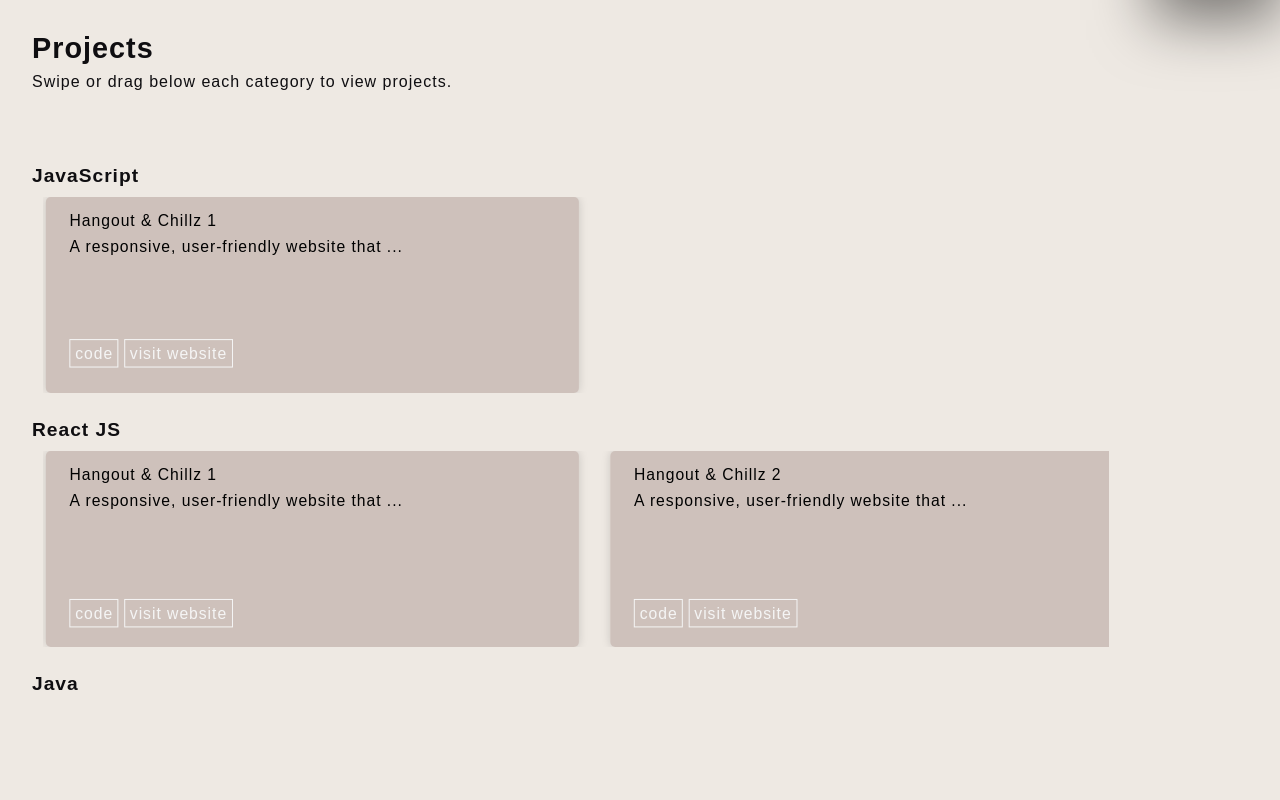
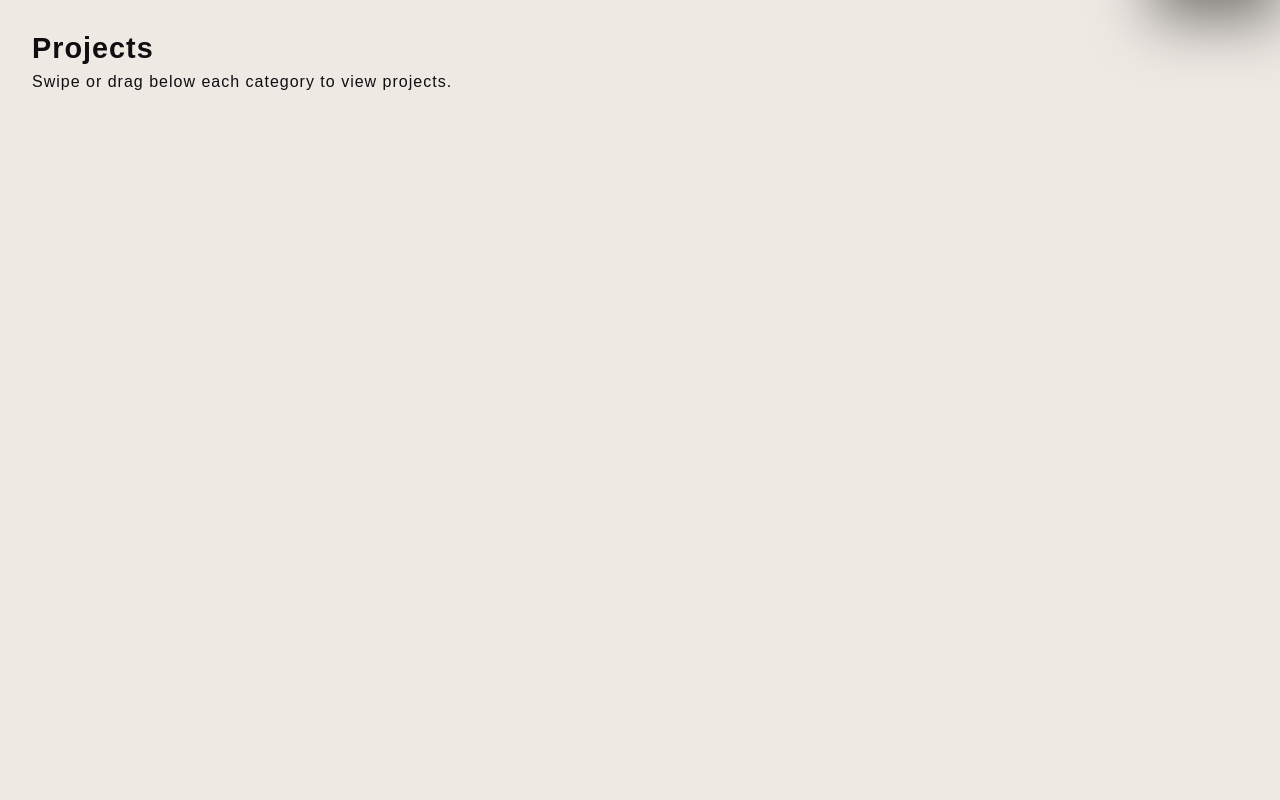
Before and after one commit to cindyeke/portfolio, a website built with webpack: page frontend/public/index.html in a window 1280 px wide. Shown: the part 800-1600 px from the top of the page. Built offline with nearby package versions, Linux system fonts and the light colour scheme.

Commit message:
deleted hardcoded projects from projects list

```diff
--- a/frontend/public/index.html
+++ b/frontend/public/index.html
@@ -78,7 +78,7 @@
 
 
             <div class="projects__list">
-                <div class="projects__category">
+                <!-- <div class="projects__category">
                     <h3 class="projects__category-title">JavaScript</h3>
                     <div class="projects__category-list" data-project-list>
                         <article class="project" data-project>
@@ -88,49 +88,7 @@
                             <a class="project__btn" href="#"><span class="project__btn-content">visit website</span></a>
                         </article>
                     </div>
-                </div>
-
-                <div class="projects__category">
-                    <h3 class="projects__category-title">React JS</h3>
-                    <div class="projects__category-list" data-project-list>
-                        <article class="project" data-project>
-                            <div class="project__title">Hangout & Chillz 1</div>
-                            <div class="project__description">A responsive, user-friendly website that ...</div>
-                            <button class="project__btn">code</button>
-                            <button class="project__btn">visit website</button>
-                        </article>
-                        <article class="project" data-project>
-                            <div class="project__title">Hangout & Chillz 2</div>
-                            <div class="project__description">A responsive, user-friendly website that ...</div>
-                            <button class="project__btn">code</button>
-                            <button class="project__btn">visit website</button>
-                        </article>
-                        <article class="project" data-project>
-                            <div class="project__title">Hangout & Chillz 3</div>
-                            <div class="project__description">A responsive, user-friendly website that ...</div>
-                            <button class="project__btn">code</button>
-                            <button class="project__btn">visit website</button>
-                        </article>
-                    </div>
-                </div>
-
-                <div class="projects__category">
-                    <h3 class="projects__category-title">Java</h3>
-                    <div class="projects__category-list" data-project-list>
-                        <article class="project" data-project>
-                            <div class="project__title">Hangout & Chillz 1</div>
-                            <div class="project__description">A responsive, user-friendly website that ...</div>
-                            <button class="project__btn">code</button>
-                            <button class="project__btn">visit website</button>
-                        </article>
-                        <article class="project" data-project>
-                            <div class="project__title">Hangout & Chillz 2</div>
-                            <div class="project__description">A responsive, user-friendly website that ...</div>
-                            <button class="project__btn">code</button>
-                            <button class="project__btn">visit website</button>
-                        </article>
-                    </div>
-                </div>
+                </div> -->
             </div>
         </div>
     </section>
```
